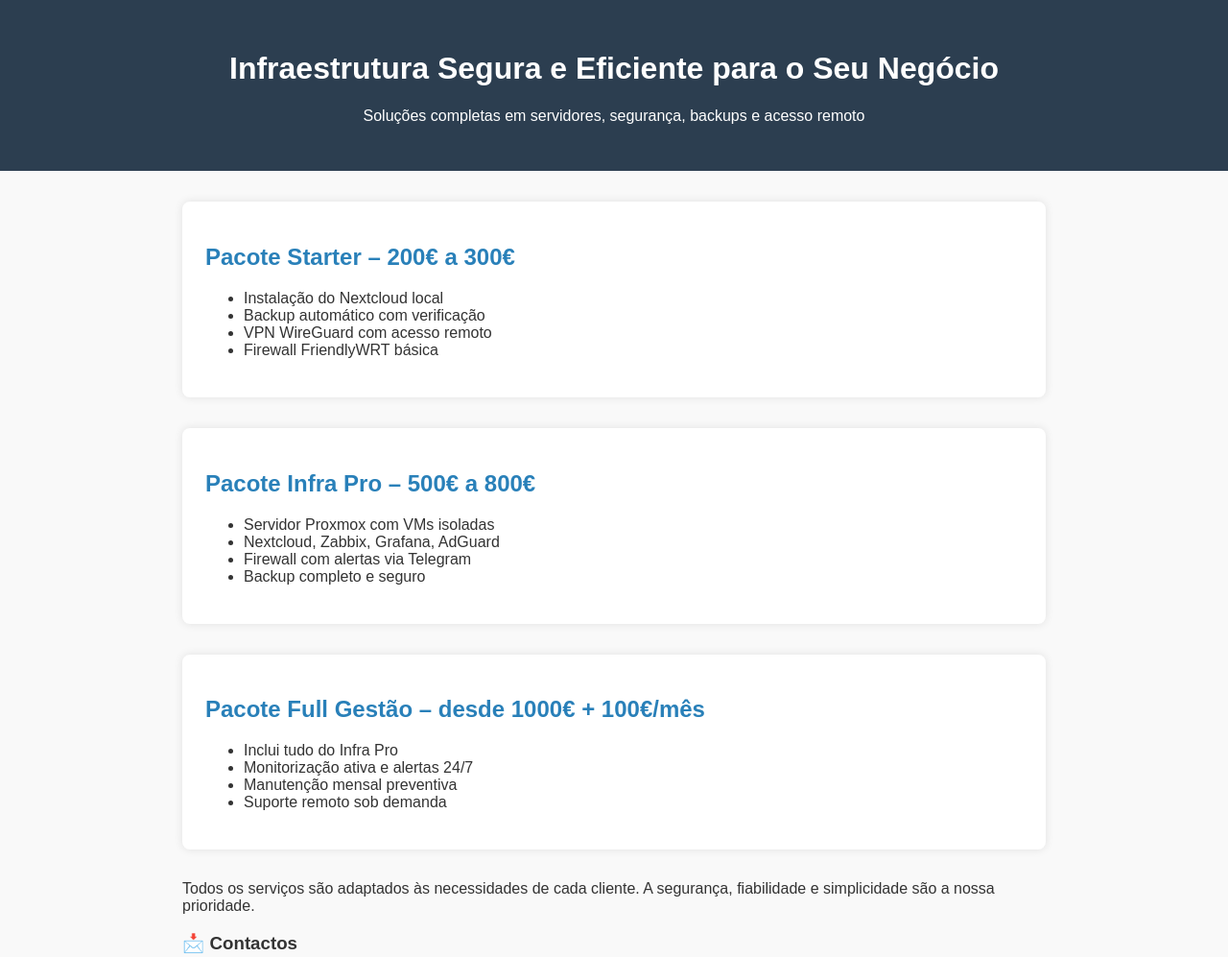
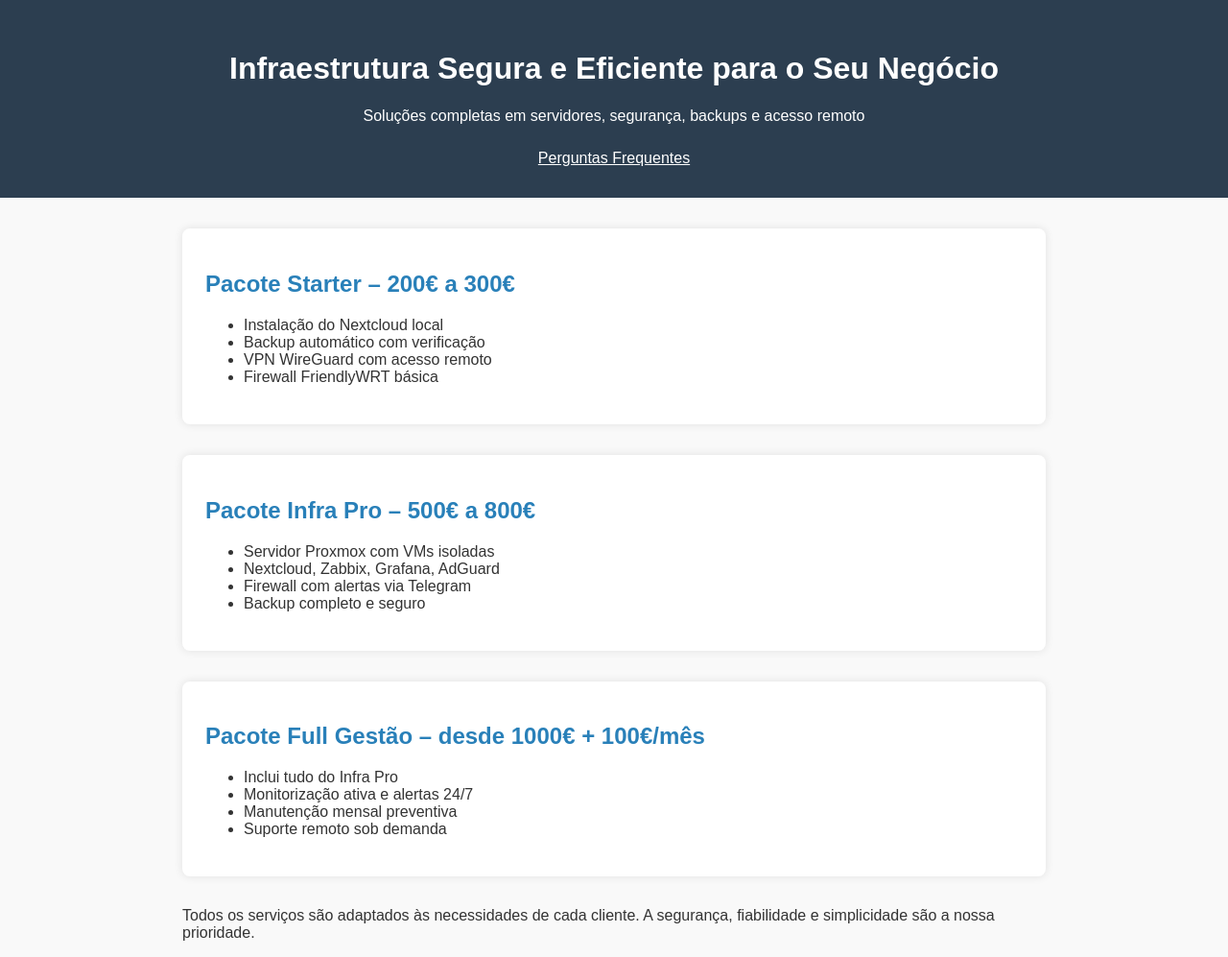
Before and after one commit to leinadri/infraestrutura-ti, a plain HTML site: page index.html in a window 1280 px wide. Shown: the top 997 px of the page at 96% size. Drawn offline with Linux system fonts and the light colour scheme.

Commit message:
Update index.html

```diff
--- a/index.html
+++ b/index.html
@@ -18,10 +18,6 @@
       color: white;
       padding: 2rem;
       text-align: center;
-      <nav>
-  <a href="faq.html" style="color: white; margin-top: 10px; display: inline-block;">Perguntas Frequentes</a>
-</nav>
-
     }
     section {
       padding: 2rem;
@@ -53,6 +49,9 @@
   <header>
     <h1>Infraestrutura Segura e Eficiente para o Seu Negócio</h1>
     <p>Soluções completas em servidores, segurança, backups e acesso remoto</p>
+      <nav>
+  <a href="faq.html" style="color: white; margin-top: 10px; display: inline-block;">Perguntas Frequentes</a>
+</nav>
   </header>
 
   <section>
```
